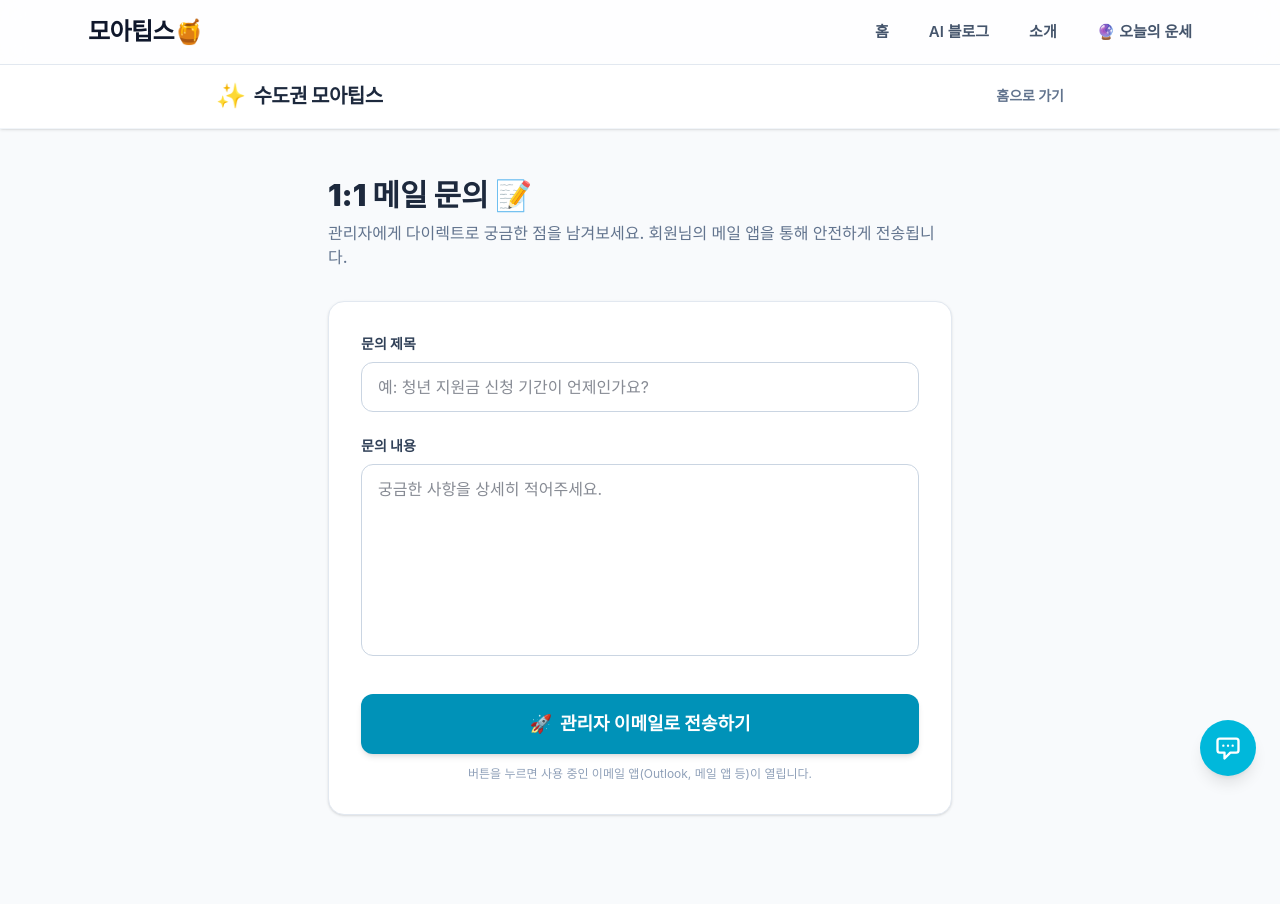
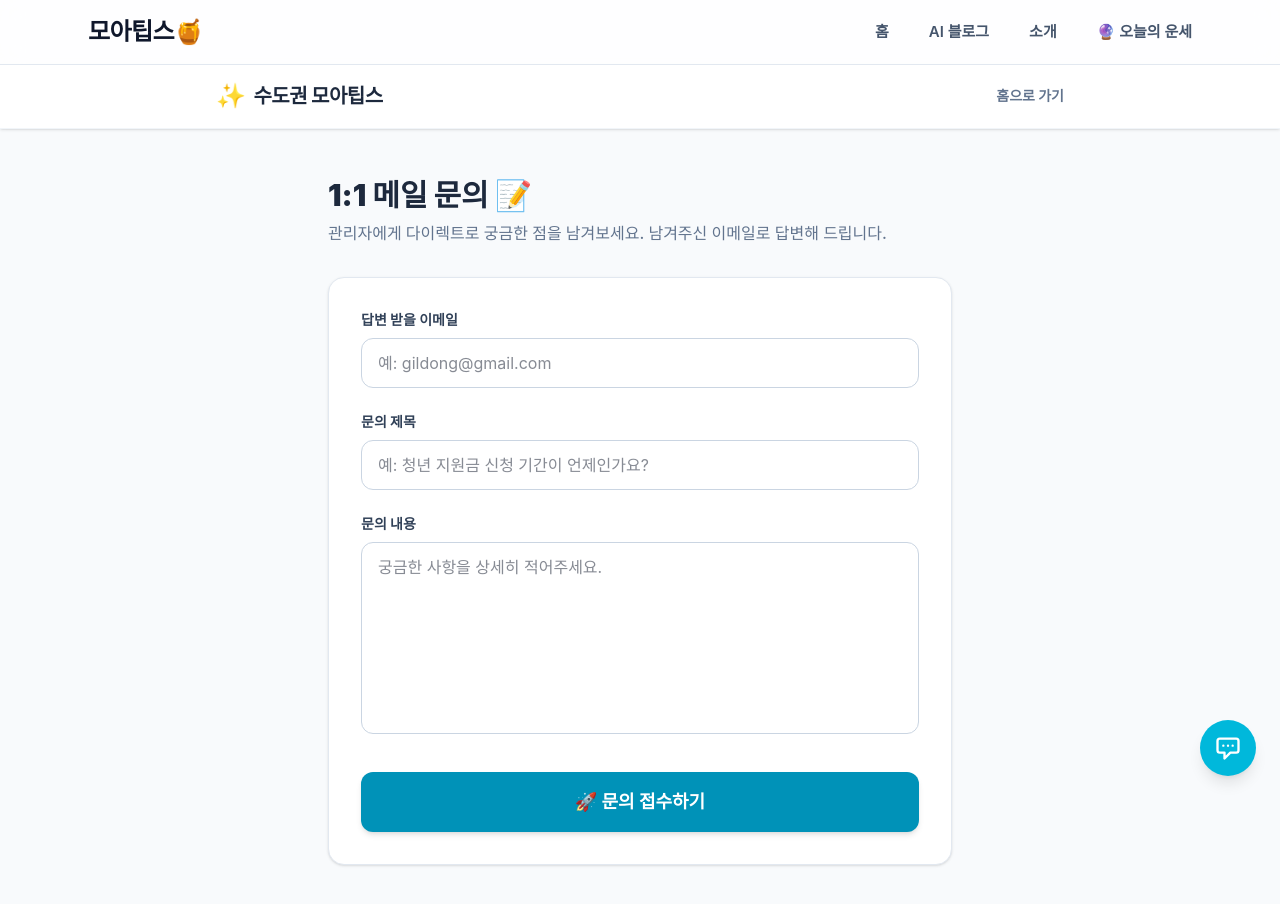
Before and after one commit to shomia-biz/vibe-local-info, a Next.js app: page /qna in a window 1280 px wide. Shown: the top 904 px of the page. Built offline with nearby package versions, Linux system fonts and the light colour scheme; a web font is replaced by a local one.

Commit message:
1:1 문의 창 개선

```diff
--- a/src/app/qna/page.tsx
+++ b/src/app/qna/page.tsx
@@ -4,28 +4,87 @@ import React, { useState } from 'react';
 import Link from 'next/link';
 
 export default function QnaPage() {
+  // 사용자가 입력한 값들을 저장하는 공간
+  const [email, setEmail] = useState('');
   const [title, setTitle] = useState('');
   const [content, setContent] = useState('');
 
-  // 관리자 이메일 주소
-  const ADMIN_EMAIL = 'omnia.ahn.biz@gmail.com';
+  // 현재 상태를 저장하는 공간 (전송중인지, 전송완료인지, 에러가 났는지)
+  const [isSubmitting, setIsSubmitting] = useState(false);
+  const [isSuccess, setIsSuccess] = useState(false);
+  const [errorMsg, setErrorMsg] = useState('');
 
-  const handleSubmit = (e: React.FormEvent) => {
-    e.preventDefault();
-    if (!title.trim() || !content.trim()) {
-      alert('제목과 내용을 모두 입력해주세요.');
+  const handleSubmit = async (e: React.FormEvent) => {
+    e.preventDefault(); // 버튼을 눌러도 새로고침 되지 않게 막아줍니다.
+
+    if (!email.trim() || !title.trim() || !content.trim()) {
+      alert('이메일, 제목, 내용을 모두 입력해주세요.');
       return;
     }
 
-    // mailto 링크 생성
-    const subject = encodeURIComponent(`[모아팁스 문의] ${title}`);
-    const body = encodeURIComponent(content);
-    const mailtoUrl = `mailto:${ADMIN_EMAIL}?subject=${subject}&body=${body}`;
+    setIsSubmitting(true);
+    setErrorMsg('');
 
-    // 이메일 클라이언트 열기
-    window.location.href = mailtoUrl;
+    try {
+      // Web3Forms라는 무료 서비스를 이용해 이메일을 전송합니다.
+      const response = await fetch('https://api.web3forms.com/submit', {
+        method: 'POST',
+        headers: {
+          'Content-Type': 'application/json',
+          Accept: 'application/json',
+        },
+        body: JSON.stringify({
+          // ★ 중요: 여기에 Web3Forms에서 발급받은 키를 넣으세요!
+          access_key: '0f611663-b53b-4ff2-b04a-e37d02a06e17',
+          email: email,
+          subject: `[모아팁스 문의] ${title}`,
+          message: content,
+        }),
+      });
+
+      const result = await response.json();
+      if (result.success) {
+        setIsSuccess(true); // 성공하면 완료 화면으로 바뀝니다.
+      } else {
+        setErrorMsg('메일 전송에 실패했습니다. 다시 시도해주세요.');
+      }
+    } catch (error) {
+      setErrorMsg('오류가 발생했습니다. 인터넷 연결을 확인해주세요.');
+    } finally {
+      setIsSubmitting(false); // 전송이 끝나면 로딩 상태를 해제합니다.
+    }
   };
 
+  // ----------------------------------------------------
+  // 1. 성공적으로 전송되었을 때 보여줄 완료 화면
+  // ----------------------------------------------------
+  if (isSuccess) {
+    return (
+      <div className="min-h-screen bg-slate-50 font-sans pb-20">
+        <header className="bg-white shadow-sm border-b border-slate-100 sticky top-0 z-30">
+          <div className="max-w-4xl mx-auto px-6 h-16 flex items-center justify-between">
+            <Link href="/" className="font-extrabold text-xl tracking-tight text-slate-800 flex items-center gap-2">
+              <span className="text-2xl">✨</span> 수도권 모아팁스
+            </Link>
+          </div>
+        </header>
+        <main className="max-w-2xl mx-auto px-6 py-24 text-center">
+          <div className="text-6xl mb-6">🎉</div>
+          <h1 className="text-3xl font-black text-slate-800 mb-4">문의가 성공적으로 접수되었습니다!</h1>
+          <p className="text-slate-500 font-medium mb-8">
+            남겨주신 이메일({email})로<br />빠른 시일 내에 답변을 보내드리겠습니다.
+          </p>
+          <Link href="/" className="inline-block px-8 py-4 bg-cyan-600 text-white font-bold rounded-xl shadow-md hover:bg-cyan-700 transition-colors">
+            홈으로 돌아가기
+          </Link>
+        </main>
+      </div>
+    );
+  }
+
+  // ----------------------------------------------------
+  // 2. 기본 문의 작성 화면
+  // ----------------------------------------------------
   return (
     <div className="min-h-screen bg-slate-50 font-sans pb-20">
       <header className="bg-white shadow-sm border-b border-slate-100 sticky top-0 z-30">
@@ -42,11 +101,22 @@ export default function QnaPage() {
       <main className="max-w-2xl mx-auto px-6 py-12">
         <div className="mb-8">
           <h1 className="text-3xl font-black text-slate-800 mb-2">1:1 메일 문의 📝</h1>
-          <p className="text-slate-500 font-medium">관리자에게 다이렉트로 궁금한 점을 남겨보세요. 회원님의 메일 앱을 통해 안전하게 전송됩니다.</p>
+          <p className="text-slate-500 font-medium">관리자에게 다이렉트로 궁금한 점을 남겨보세요. 남겨주신 이메일로 답변해 드립니다.</p>
         </div>
 
         <div className="bg-white p-8 rounded-2xl shadow-sm border border-slate-200">
           <form onSubmit={handleSubmit} className="space-y-6">
+            <div>
+              <label className="block text-sm font-bold text-slate-700 mb-2">답변 받을 이메일</label>
+              <input
+                type="email"
+                value={email}
+                onChange={e => setEmail(e.target.value)}
+                className="w-full px-4 py-3 border border-slate-300 rounded-xl focus:ring-2 focus:ring-cyan-500 outline-none transition-shadow"
+                placeholder="예: gildong@gmail.com"
+                required
+              />
+            </div>
             <div>
               <label className="block text-sm font-bold text-slate-700 mb-2">문의 제목</label>
               <input
@@ -70,14 +140,20 @@ export default function QnaPage() {
               ></textarea>
             </div>
 
+            {/* 에러 메시지가 있을 경우에만 빨간색으로 보여줍니다. */}
+            {errorMsg && (
+              <p className="text-red-500 text-sm font-bold">{errorMsg}</p>
+            )}
+
             <div className="pt-2">
               <button
                 type="submit"
-                className="w-full py-4 bg-cyan-600 text-white font-bold text-lg rounded-xl shadow-md hover:bg-cyan-700 transition-colors flex items-center justify-center gap-2"
+                disabled={isSubmitting} // 전송 중일 때는 버튼을 누르지 못하게 막습니다.
+                className="w-full py-4 bg-cyan-600 text-white font-bold text-lg rounded-xl shadow-md hover:bg-cyan-700 transition-colors flex items-center justify-center gap-2 disabled:opacity-50 disabled:cursor-not-allowed"
               >
-                <span>🚀</span> 관리자 이메일로 전송하기
+                {/* 전송 중일 때와 아닐 때 버튼 글씨를 다르게 보여줍니다. */}
+                {isSubmitting ? '전송 중입니다...' : '🚀 문의 접수하기'}
               </button>
-              <p className="text-center text-slate-400 text-xs mt-3">버튼을 누르면 사용 중인 이메일 앱(Outlook, 메일 앱 등)이 열립니다.</p>
             </div>
           </form>
         </div>
```
